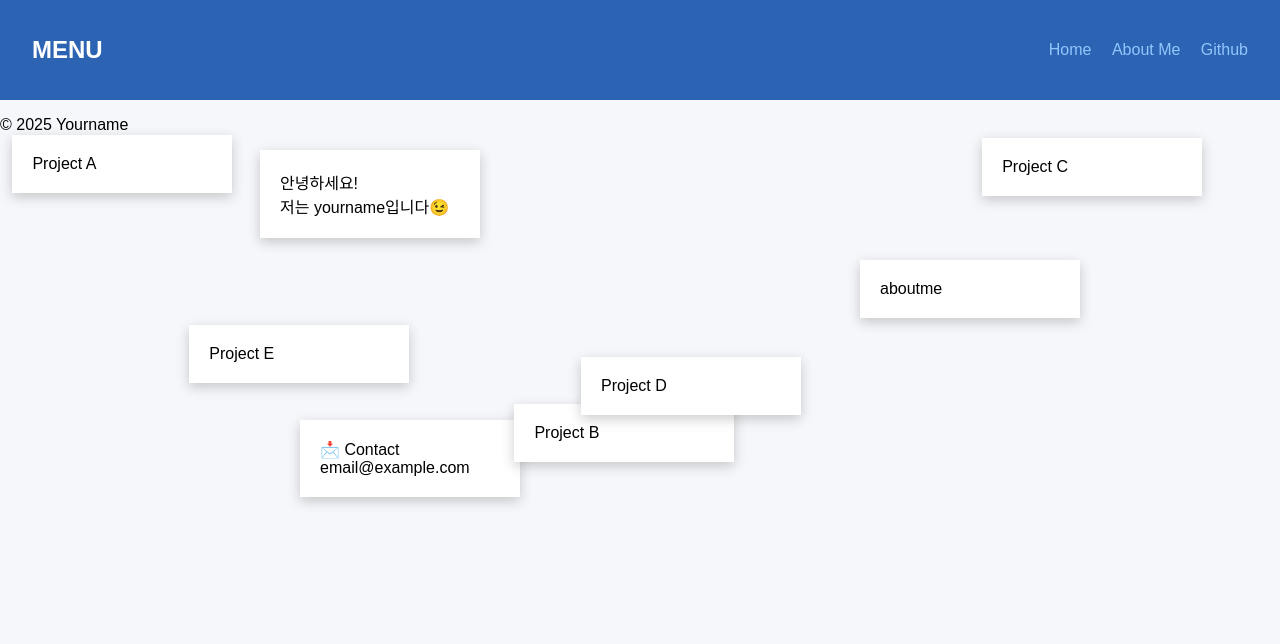
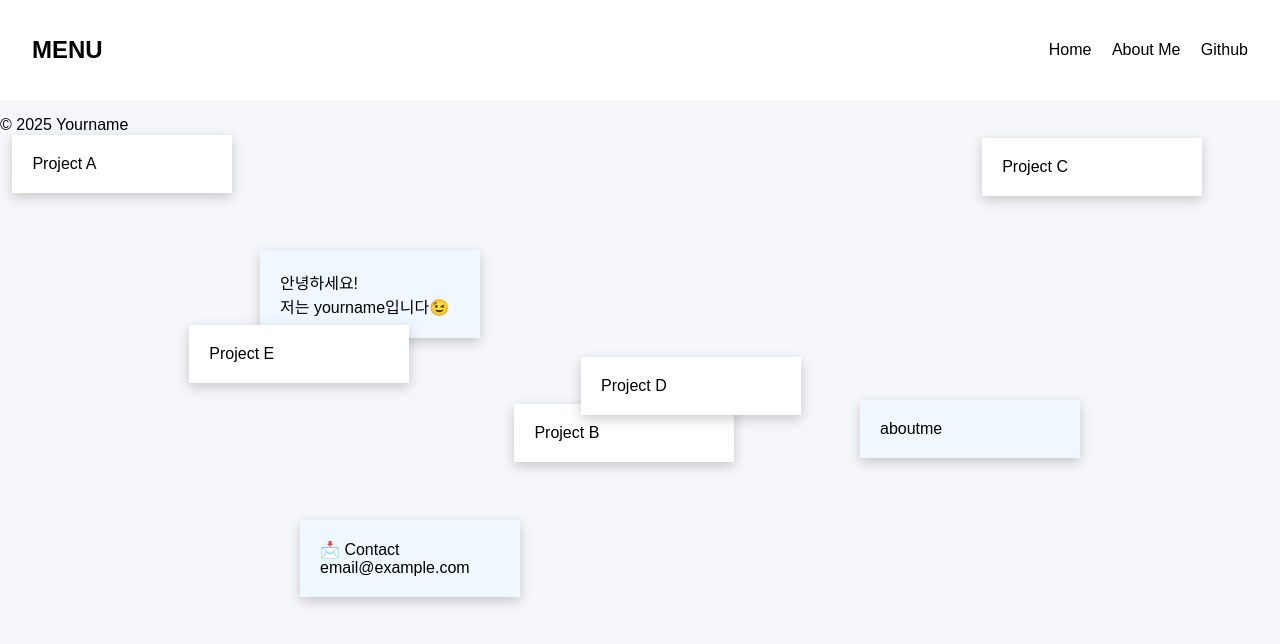
Before and after one commit to ywwjin/ywwjin.github.io, a plain HTML site: page index.html in a window 1280 px wide. Drawn offline with Linux system fonts and the light colour scheme.

Commit message:
Fix typos in meta tags and update skills in about me section; enhance card styles in CSS

```diff
--- a/style.css
+++ b/style.css
@@ -6,6 +6,9 @@ body {
 
 /*basic card style*/
 .card {
+  -webkit-user-select: none; /* Safari */
+  -ms-user-select: none; /* Internet Explorer/Edge */
+  user-select: none; /* 표준 드래그 방지*/
   position: absolute;
   padding: 20px;
   background: white;
@@ -21,20 +24,22 @@ body {
   box-shadow: 0 6px 18px rgba(0,0,0,0.25);
 }
 
-
 /*fixed card position*/
 .fixed.intro {
-  top: 150px;
+  background: aliceblue;
+  top: 250px;
   left: 260px;
 }
 
 .fixed.contact-card {
-  top: 420px;
+  background: aliceblue;
+  top: 520px;
   left: 300px;
 }
 
 .fixed.about-card {
-  top: 260px;
+  background: aliceblue;
+  top: 400px;
   right: 200px;
 }
 
@@ -44,8 +49,8 @@ body {
 
 
 .header {
-  background: #2c64b3;
-  color: white;
+  background: white;
+  color: black;
   padding: 1rem 2rem;
   display: flex;
   justify-content: space-between;
@@ -54,10 +59,11 @@ body {
 
 .main{
   flex: 1;
+  background: #ffffff;
 }
 
 nav a {
-  color: #93c5fd;
+  color: black;
   margin-left: 1rem;
   text-decoration: none;
 }
@@ -66,3 +72,9 @@ nav a {
   padding: 2rem;
   flex: 1;
 }
+
+footer{
+  -webkit-user-select: none; /* Safari */
+  -ms-user-select: none; /* Internet Explorer/Edge */
+  user-select: none; /* 표준 드래그 방지*/
+}
```
Also changed, not shown: aboutme.html (+2 -3 lines).
